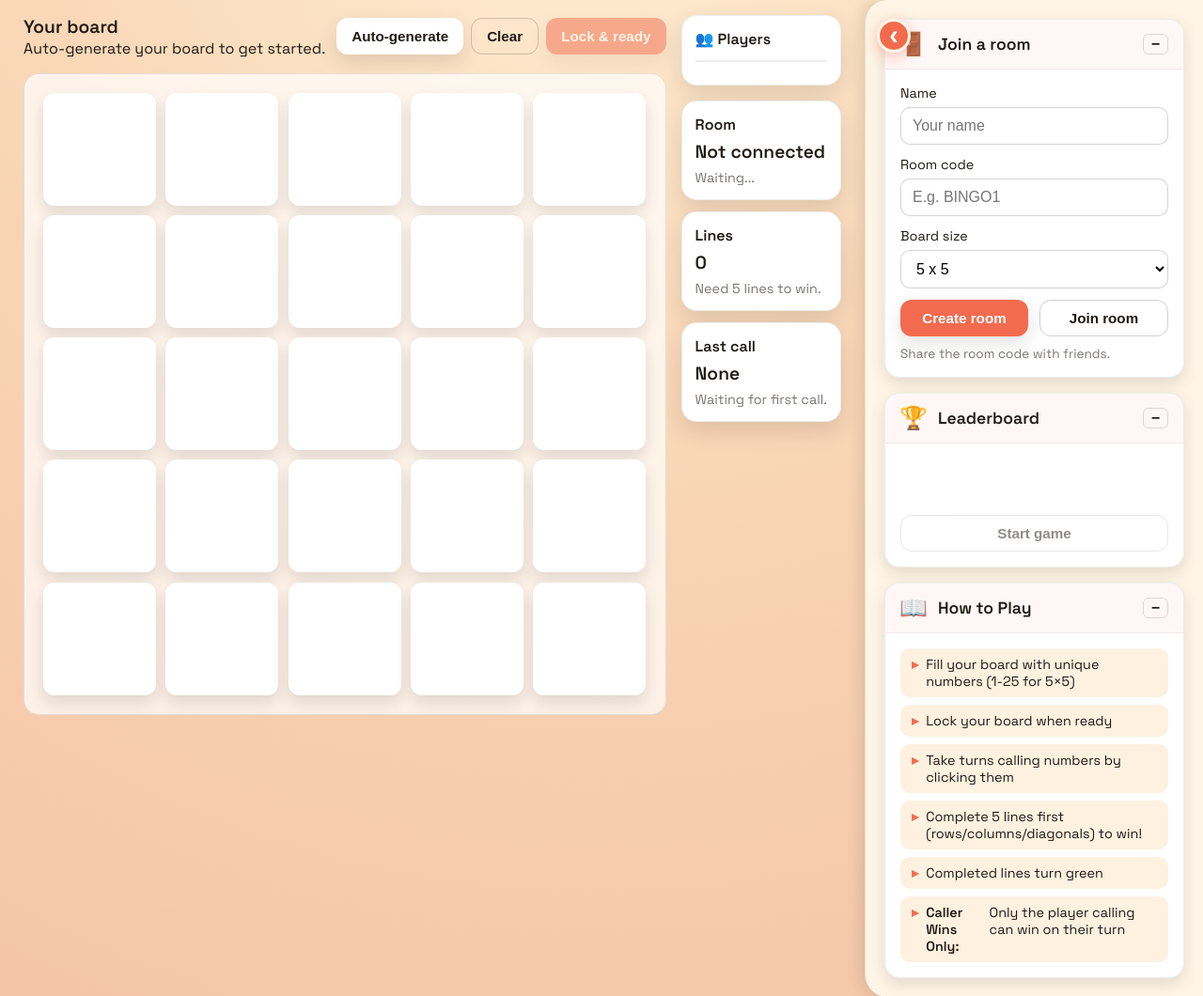
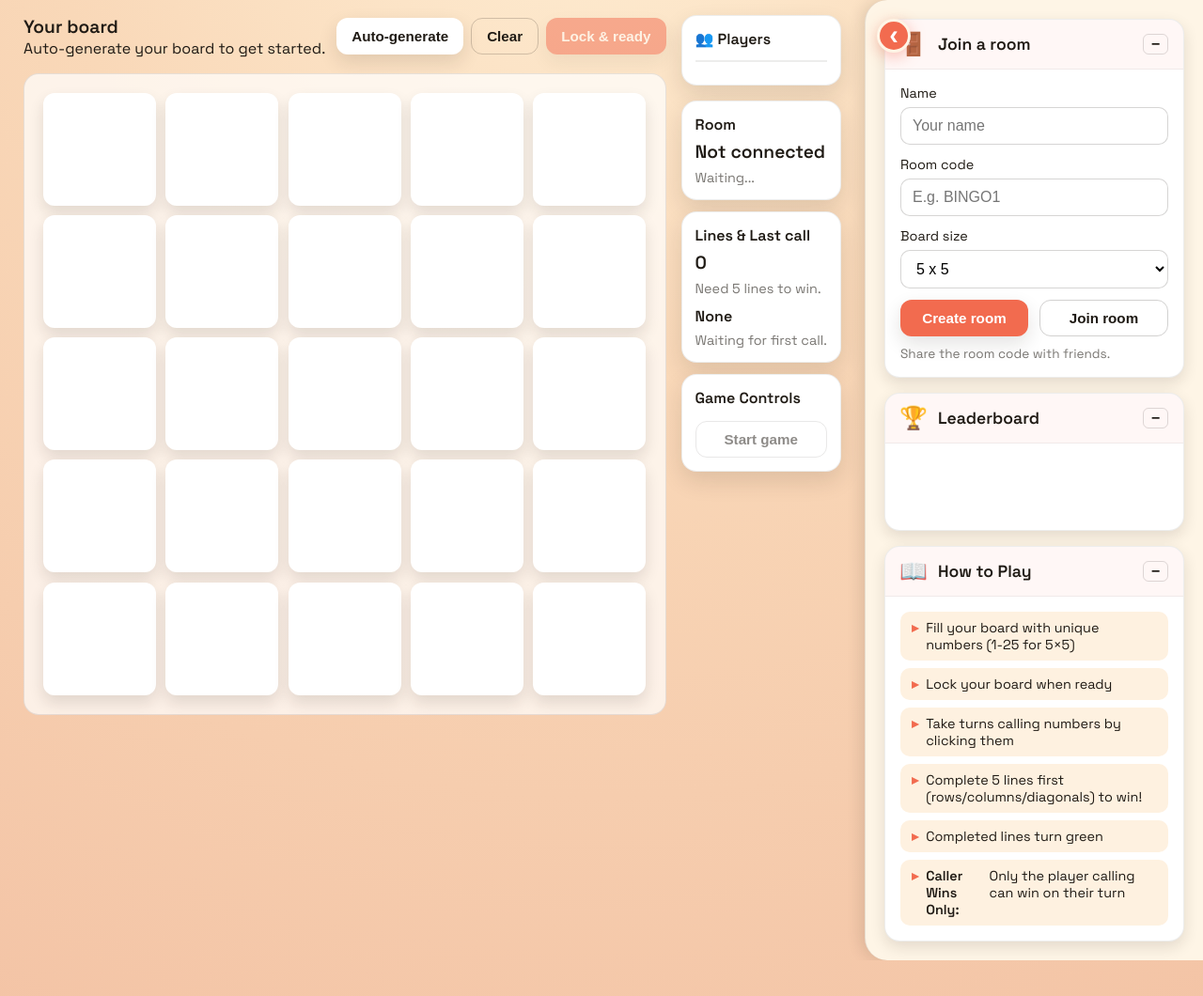
Before and after one commit to raman-bharati/bingo, a CodeIgniter 4 app: the page made by app/Views/bingo.php in a window 1280 px wide. Shown: the part 217-1277 px from the top of the page at 94% size. Run offline with PHP 8.4 and a stand-in for CodeIgniter, Linux system fonts and the light colour scheme; the template is opened without the code that fills it, so the values that code supplies are empty; some libraries are stand-ins or nearby versions.

Commit message:
changed  board css designs

```diff
--- a/app/Views/bingo.php
+++ b/app/Views/bingo.php
@@ -114,14 +114,19 @@
               <div class="status-meta" id="turnStatus">Waiting...</div>
             </div>
             <div class="status-card status-compact">
-              <div class="status-title">Lines</div>
+              <div class="status-title">Lines &amp; Last call</div>
               <div id="linesStatus" class="status-value">0</div>
               <div id="lineLetters" class="status-meta">Need 5 lines to win.</div>
+              <div id="lastCall" class="status-value status-value-inline">None</div>
+              <div class="status-meta" id="callMeta">Waiting for first call.</div>
             </div>
-            <div class="status-card status-compact">
-              <div class="status-title">Last call</div>
-              <div id="lastCall" class="status-value">None</div>
-              <div class="status-meta" id="callMeta">Waiting for first call.</div>
+            <div class="status-card status-compact status-actions-card">
+              <div class="status-title">Game Controls</div>
+              <div class="status-actions">
+                <button id="newGame" class="ghost full" disabled>Start game</button>
+                <button id="toggleRule" class="ghost full" style="display: none;">Rule: All Can Win</button>
+                <button id="leaveRoom" class="ghost full" style="display: none;">Leave Room</button>
+              </div>
             </div>
           </div>
         </div>
@@ -188,9 +193,6 @@
             </div>
             <div class="sidebar-panel-content" id="leaderboardPanelContent">
               <div id="leaderboard" class="leaderboard-list"></div>
-              <button id="newGame" class="ghost full" disabled>Start game</button>
-              <button id="toggleRule" class="ghost full" style="display: none;">Rule: All Can Win</button>
-              <button id="leaveRoom" class="ghost full" style="display: none;">Leave Room</button>
             </div>
           </div>
 
--- a/public/bingo.css
+++ b/public/bingo.css
@@ -340,10 +340,27 @@ button:disabled {
   font-weight: 600;
 }
 
+.status-value-inline {
+  margin-top: 10px;
+  font-size: 1rem;
+}
+
 .status-meta {
   color: rgba(31, 26, 20, 0.6);
   font-size: 0.9rem;
   margin-top: 6px;
+}
+
+.status-actions-card {
+  display: flex;
+  flex-direction: column;
+}
+
+.status-actions {
+  display: flex;
+  flex-direction: column;
+  gap: 10px;
+  margin-top: 8px;
 }
 
 .players {
```
